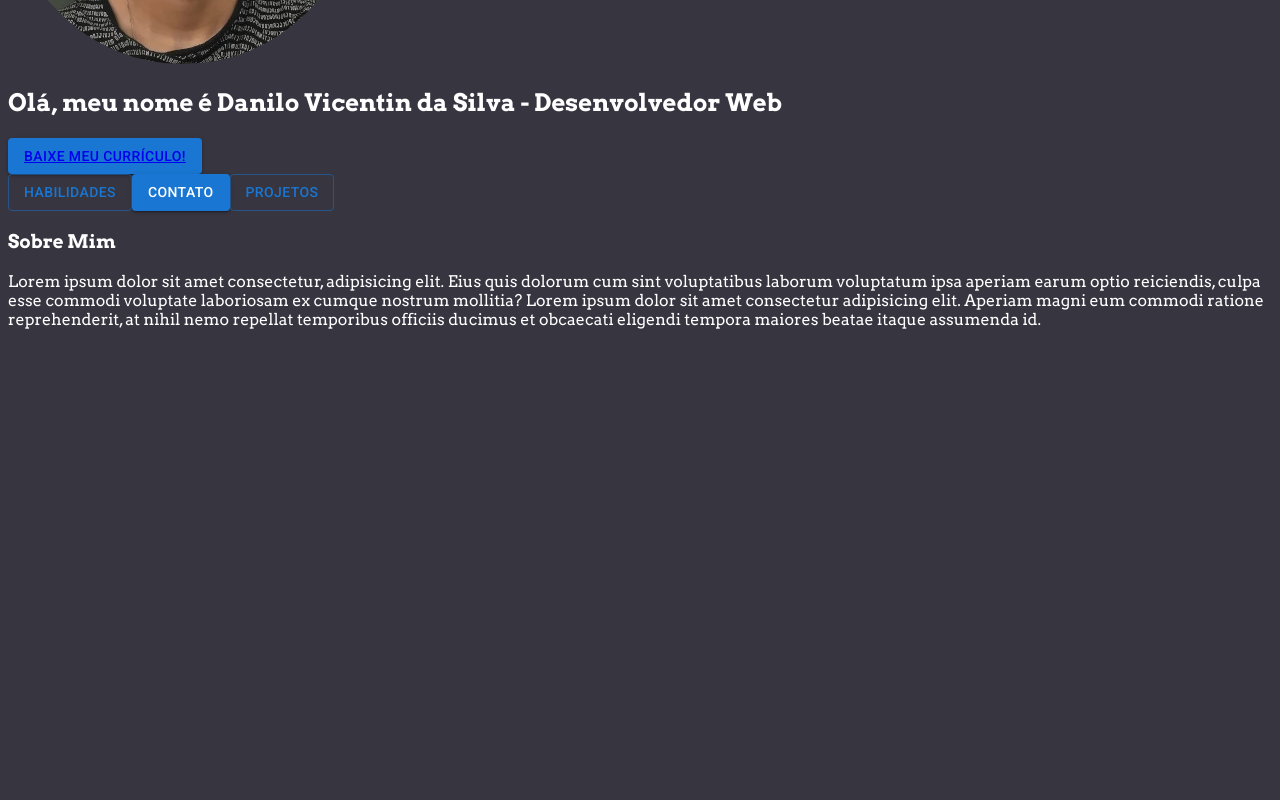
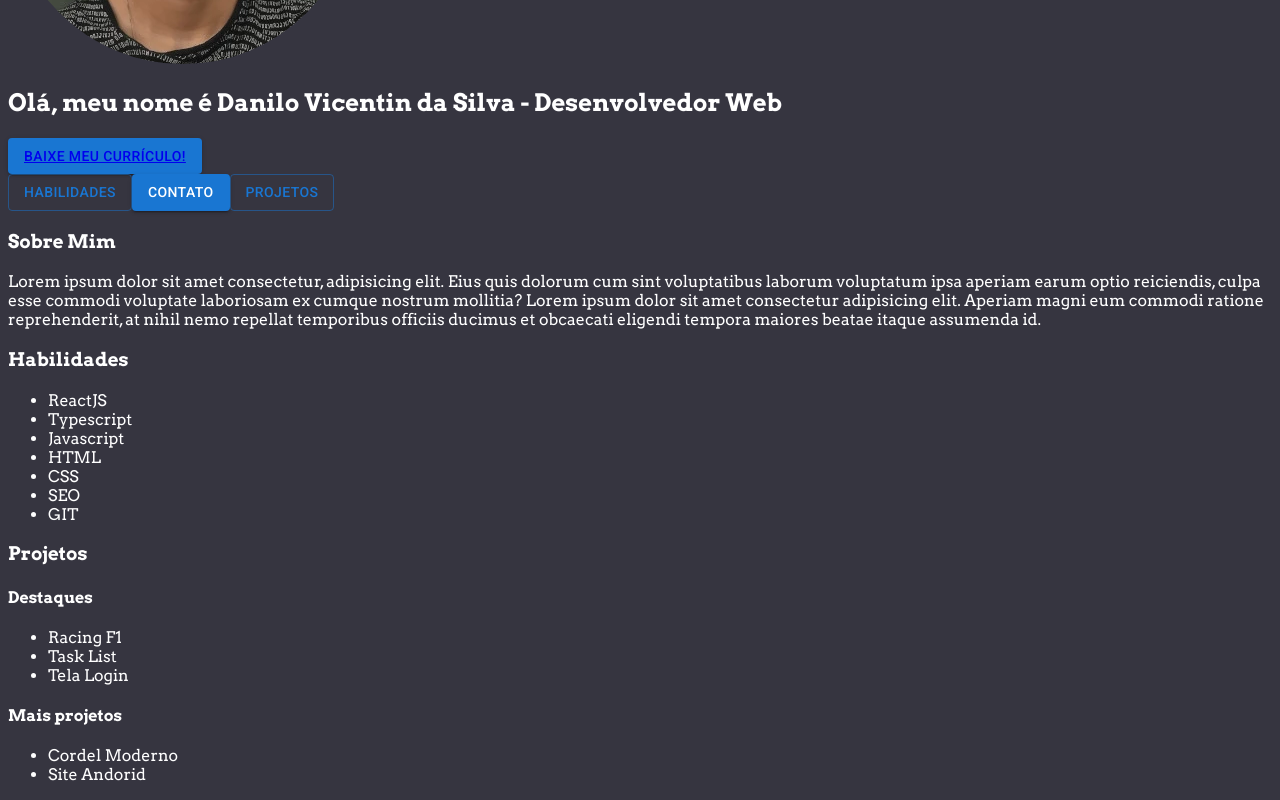
Before and after one commit to Danilo-Vicentin-Silva/portfolio-danilo-vicentin, a React (Vite) app: page / in a window 1280 px wide. Shown: the part 344-1144 px from the top of the page. Before the commit the page ends 800 px from the top, so only its background shows below. Built offline with nearby package versions, Linux system fonts and the light colour scheme.

Commit message:
Buiding a estructure

```diff
--- a/src/App.tsx
+++ b/src/App.tsx
@@ -1,17 +1,20 @@
 import AboutMe from "./components/AboutMe"
 import Header from "./components/Header"
 import InitialInfo from "./components/InitialInfo"
+import Projects from "./components/Projects"
+import Skills from "./components/Skills"
 import { HomeStyle } from "./styleComponents/HomeStyle"
-
 
 const App = () => {
 	return (
 		<HomeStyle>
 			<Header />
-      <main>
-        <InitialInfo />
-        <AboutMe />
-      </main>
+			<main>
+				<InitialInfo />
+				<AboutMe />
+				<Skills />
+				<Projects />
+			</main>
 		</HomeStyle>
 	)
 }
--- a/src/components/InitialInfo.tsx
+++ b/src/components/InitialInfo.tsx
@@ -1,5 +1,5 @@
 import DaniloImg from "../assets/images/danilo.webp"
-import DaniloCV from "../assets/pdfs/cv-danilo-vicentin-silva.pdf"
+import DaniloCV from "../assets/pdfs/danilo-vicentin-s-cv.pdf"
 import Button from "@mui/material/Button"
 import { InitialInfoStyle } from "../styleComponents/MainStyle"
 
--- /dev/null
+++ b/src/components/Projects.tsx
@@ -0,0 +1,22 @@
+import { ProjectsStyled } from "../styleComponents/MainStyle"
+
+const Projects = () => {
+	return (
+		<ProjectsStyled>
+            <h3>Projetos</h3>
+            <h4>Destaques</h4>
+            <ul>
+                <li>Racing F1</li>
+                <li>Task List</li>
+                <li>Tela Login</li>
+            </ul>
+            <h4>Mais projetos</h4>
+            <ul>
+                <li>Cordel Moderno</li>
+                <li>Site Andorid</li>
+            </ul>
+		</ProjectsStyled>
+	)
+}
+
+export default Projects
--- /dev/null
+++ b/src/components/Skills.tsx
@@ -0,0 +1,20 @@
+import { SKillsStyled } from "../styleComponents/MainStyle"
+
+const Skills = () => {
+	return (
+		<SKillsStyled>
+            <h3>Habilidades</h3>
+            <ul>
+                <li>ReactJS</li>
+                <li>Typescript</li>
+                <li>Javascript</li>
+                <li>HTML</li>
+                <li>CSS</li>
+                <li>SEO</li>
+                <li>GIT</li>
+            </ul>
+		</SKillsStyled>
+	)
+}
+
+export default Skills
--- a/src/styleComponents/MainStyle.tsx
+++ b/src/styleComponents/MainStyle.tsx
@@ -7,3 +7,7 @@ export const InitialInfoStyle = styled.section`
 `
 
 export const AboutMeStyle = styled.section``
+
+export const SKillsStyled = styled.section``
+
+export const ProjectsStyled = styled.section``
```
Also changed, not shown: src/components/Contacts.tsx (added, +39 -0 lines), 2 other files (tests, documents, lock files or other folders).
